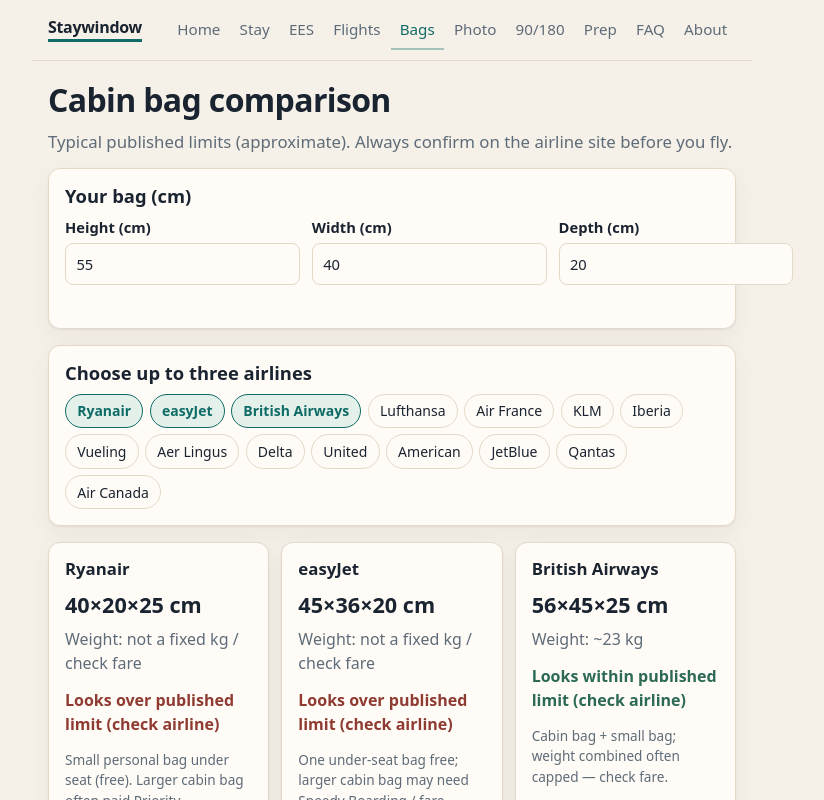
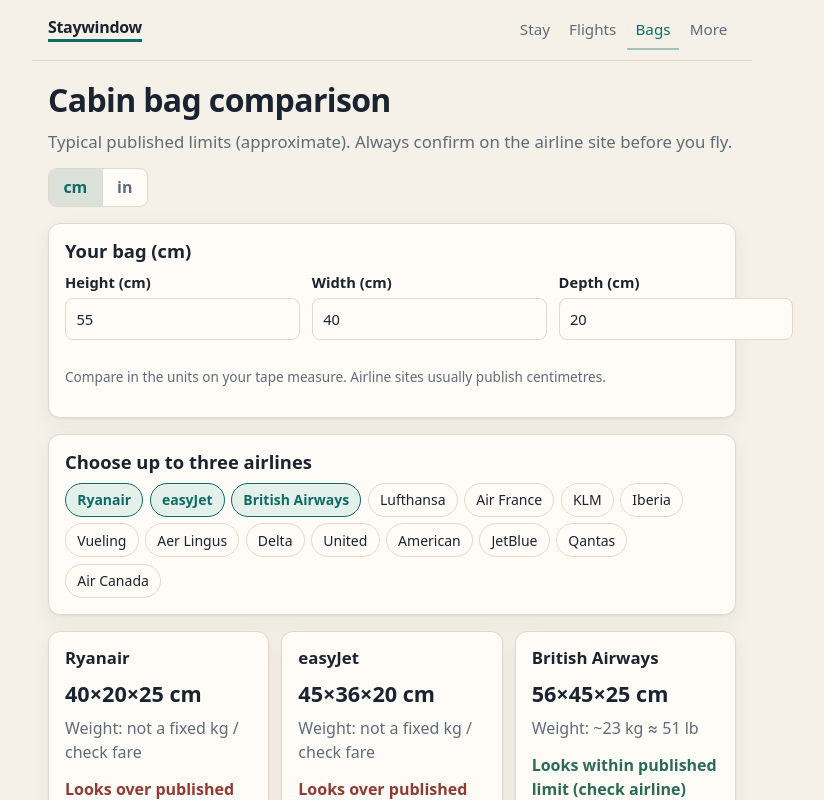
Before and after one commit to RoucherBuild/clearstay, a React (Vite) app: page /bags in a window 1280 px wide. Shown: the top 800 px of the page, without its empty margins (248-1072 px from the left). Built offline with nearby package versions, Linux system fonts and the light colour scheme.

Commit message:
Bags unit toggle, Stay copy-link and reset date, compact header.

```diff
--- a/src/App.css
+++ b/src/App.css
@@ -21,7 +21,8 @@
   justify-content: space-between;
   gap: 0.75rem;
   padding: 0.65rem 1rem;
-  flex-wrap: wrap;
+  flex-wrap: nowrap;
+  position: relative;
 }
 
 .brand {
@@ -32,27 +33,17 @@
   border-bottom: 3px solid var(--horizon);
   padding-bottom: 0.1rem;
   line-height: 1.2;
-}
-
-.nav-toggle {
-  border: 1px solid var(--line);
-  background: var(--card);
-  border-radius: 8px;
-  padding: 0.35rem 0.7rem;
-  color: var(--ink);
-  cursor: pointer;
+  flex-shrink: 0;
 }
 
 .site-nav {
-  display: none;
-  width: 100%;
-  flex-direction: column;
-  gap: 0.15rem;
-  padding-bottom: 0.5rem;
-}
-
-.site-nav.open {
   display: flex;
+  flex-direction: row;
+  flex-wrap: nowrap;
+  align-items: center;
+  gap: 0.1rem;
+  width: auto;
+  margin-left: auto;
 }
 
 .nav-link {
@@ -62,6 +53,13 @@
   border-radius: 0;
   font-size: 0.95rem;
   border-bottom: 2px solid transparent;
+  background: transparent;
+  border-top: none;
+  border-left: none;
+  border-right: none;
+  cursor: pointer;
+  font-family: inherit;
+  font-weight: inherit;
 }
 
 .nav-link:hover {
@@ -72,6 +70,79 @@
   color: var(--horizon);
   background: transparent;
   border-bottom-color: color-mix(in srgb, var(--horizon) 35%, transparent);
+}
+
+.nav-more {
+  position: relative;
+}
+
+.nav-more-btn {
+  display: inline-flex;
+  align-items: center;
+}
+
+.more-panel {
+  position: absolute;
+  top: calc(100% + 0.35rem);
+  right: 0;
+  z-index: 30;
+  min-width: 12rem;
+  background: var(--paper);
+  border: 1px solid var(--line);
+  border-radius: 10px;
+  box-shadow: var(--shadow);
+  padding: 0.35rem;
+  display: flex;
+  flex-direction: column;
+  gap: 0.1rem;
+}
+
+.more-link {
+  text-decoration: none;
+  color: var(--mute);
+  padding: 0.5rem 0.65rem;
+  border-radius: 6px;
+  font-size: 0.95rem;
+  border-bottom: none;
+}
+
+.more-link:hover {
+  color: var(--horizon);
+  background: color-mix(in srgb, var(--horizon) 8%, transparent);
+}
+
+.more-link.active {
+  color: var(--horizon);
+  font-weight: 600;
+}
+
+@media (max-width: 719px) {
+  .header-inner {
+    flex-wrap: wrap;
+  }
+
+  .site-nav {
+    width: 100%;
+    justify-content: flex-start;
+    gap: 0.05rem;
+  }
+
+  .nav-more {
+    position: static;
+  }
+
+  .more-panel {
+    position: absolute;
+    left: 0;
+    right: 0;
+    top: 100%;
+    width: 100%;
+    min-width: 0;
+    border-radius: 0;
+    border-left: none;
+    border-right: none;
+    box-shadow: 0 8px 16px rgb(26 35 48 / 0.08);
+  }
 }
 
 .site-main {
@@ -620,23 +691,6 @@
 }
 
 @media (min-width: 720px) {
-  .nav-toggle {
-    display: none;
-  }
-
-  .site-nav {
-    display: flex;
-    flex-direction: row;
-    flex-wrap: wrap;
-    width: auto;
-    padding-bottom: 0;
-    gap: 0.1rem;
-  }
-
-  .header-inner {
-    flex-wrap: nowrap;
-  }
-
   h1 {
     font-size: 2rem;
   }
@@ -991,3 +1045,46 @@
 .prep-ees-link {
   margin: 0.65rem 0 0;
 }
+
+
+/* Bags unit toggle */
+.unit-toggle {
+  display: inline-flex;
+  gap: 0;
+  margin: 0 0 1rem;
+  border: 1px solid var(--line);
+  border-radius: 8px;
+  overflow: hidden;
+  background: var(--card);
+}
+
+.unit-btn {
+  border: none;
+  background: transparent;
+  color: var(--mute);
+  padding: 0.4rem 0.9rem;
+  cursor: pointer;
+  font: inherit;
+  font-weight: 600;
+}
+
+.unit-btn + .unit-btn {
+  border-left: 1px solid var(--line);
+}
+
+.unit-btn.active {
+  background: color-mix(in srgb, var(--horizon) 12%, var(--paper));
+  color: var(--horizon);
+}
+
+.copy-estimate-row {
+  display: flex;
+  flex-wrap: wrap;
+  align-items: center;
+  gap: 0.65rem;
+  margin: 0.5rem 0 0.85rem;
+}
+
+.next-full-block {
+  margin: 0.75rem 0;
+}
--- a/src/components/Layout.tsx
+++ b/src/components/Layout.tsx
@@ -1,57 +1,132 @@
-import { NavLink, Outlet } from 'react-router-dom'
-import { useState } from 'react'
+import { NavLink, Outlet, useLocation } from 'react-router-dom'
+import { useEffect, useRef, useState } from 'react'
 import { EU_SHORT_STAY_CALCULATOR } from '../lib/officialLinks'
 
-const NAV = [
-  { to: '/', label: 'Home', end: true },
+const PRIMARY = [
   { to: '/stay', label: 'Stay' },
-  { to: '/ees', label: 'EES' },
   { to: '/flights', label: 'Flights' },
   { to: '/bags', label: 'Bags' },
+] as const
+
+const MORE_LINKS = [
+  { to: '/', label: 'Home', end: true },
+  { to: '/ees', label: 'EES' },
   { to: '/photo', label: 'Photo' },
   { to: '/guide/90-180', label: '90/180' },
+  { to: '/guide/schengen-countries', label: 'Schengen countries' },
   { to: '/prep', label: 'Prep' },
   { to: '/faq', label: 'FAQ' },
-]
+  { to: '/about', label: 'About' },
+  { to: '/terms', label: 'Terms' },
+] as const
+
+function moreIsActive(pathname: string): boolean {
+  if (pathname === '/' || pathname === '/privacy') return true
+  if (pathname.startsWith('/guide/')) return true
+  return (
+    pathname === '/ees' ||
+    pathname === '/prep' ||
+    pathname === '/faq' ||
+    pathname === '/about' ||
+    pathname === '/terms' ||
+    pathname === '/photo'
+  )
+}
 
 export function Layout() {
-  const [open, setOpen] = useState(false)
+  const location = useLocation()
+  const [moreOpen, setMoreOpen] = useState(false)
+  const moreWrapRef = useRef<HTMLDivElement>(null)
+
+  useEffect(() => {
+    setMoreOpen(false)
+  }, [location.pathname])
+
+  useEffect(() => {
+    if (!moreOpen) return
+
+    const onKey = (e: KeyboardEvent) => {
+      if (e.key === 'Escape') setMoreOpen(false)
+    }
+    const onPointer = (e: MouseEvent | TouchEvent) => {
+      const el = moreWrapRef.current
+      if (el && e.target instanceof Node && !el.contains(e.target)) {
+        setMoreOpen(false)
+      }
+    }
+    document.addEventListener('keydown', onKey)
+    document.addEventListener('mousedown', onPointer)
+    document.addEventListener('touchstart', onPointer)
+    return () => {
+      document.removeEventListener('keydown', onKey)
+      document.removeEventListener('mousedown', onPointer)
+      document.removeEventListener('touchstart', onPointer)
+    }
+  }, [moreOpen])
+
+  const moreActive = moreIsActive(location.pathname)
 
   return (
     <div className="shell">
       <header className="site-header">
         <div className="header-inner">
-          <NavLink to="/" className="brand" onClick={() => setOpen(false)}>
+          <NavLink to="/" className="brand" onClick={() => setMoreOpen(false)}>
             Staywindow
           </NavLink>
-          <button
-            type="button"
-            className="nav-toggle"
-            aria-expanded={open}
-            aria-controls="site-nav"
-            onClick={() => setOpen((v) => !v)}
-          >
-            {open ? 'Close' : 'Menu'}
-          </button>
-          <nav id="site-nav" className={open ? 'site-nav open' : 'site-nav'}>
-            {NAV.map((item) => (
+          <nav className="site-nav" aria-label="Primary">
+            {PRIMARY.map((item) => (
               <NavLink
                 key={item.to}
                 to={item.to}
-                end={item.end}
                 className={({ isActive }) => (isActive ? 'nav-link active' : 'nav-link')}
-                onClick={() => setOpen(false)}
               >
                 {item.label}
               </NavLink>
             ))}
-            <NavLink
-              to="/about"
-              className={({ isActive }) => (isActive ? 'nav-link active' : 'nav-link')}
-              onClick={() => setOpen(false)}
-            >
-              About
-            </NavLink>
+            <div className="nav-more" ref={moreWrapRef}>
+              <button
+                type="button"
+                className={
+                  moreOpen || moreActive ? 'nav-link nav-more-btn active' : 'nav-link nav-more-btn'
+                }
+                aria-expanded={moreOpen}
+                aria-haspopup="true"
+                aria-controls="more-panel"
+                id="more-trigger"
+                onClick={() => setMoreOpen((v) => !v)}
+                onKeyDown={(e) => {
+                  if (e.key === 'Enter' || e.key === ' ') {
+                    e.preventDefault()
+                    setMoreOpen((v) => !v)
+                  }
+                }}
+              >
+                More
+              </button>
+              {moreOpen && (
+                <div
+                  id="more-panel"
+                  className="more-panel"
+                  role="menu"
+                  aria-labelledby="more-trigger"
+                >
+                  {MORE_LINKS.map((item) => (
+                    <NavLink
+                      key={item.to}
+                      to={item.to}
+                      end={'end' in item ? item.end : undefined}
+                      role="menuitem"
+                      className={({ isActive }) =>
+                        isActive ? 'more-link active' : 'more-link'
+                      }
+                      onClick={() => setMoreOpen(false)}
+                    >
+                      {item.label}
+                    </NavLink>
+                  ))}
+                </div>
+              )}
+            </div>
           </nav>
         </div>
       </header>
--- a/src/lib/bags.ts
+++ b/src/lib/bags.ts
@@ -129,3 +129,42 @@
   const m = [...airline.maxCm].map(Number).sort((a, b) => b - a)
   return u[0] <= m[0] && u[1] <= m[1] && u[2] <= m[2]
 }
+
+export type BagUnits = 'cm' | 'in'
+
+/** Convert centimetres to inches, one decimal place. */
+export function cmToIn(cm: number): number {
+  return Math.round((cm / 2.54) * 10) / 10
+}
+
+/**
+ * Convert inches to centimetres: one decimal, or integer when it lands on a whole cm.
+ */
+export function inToCm(inches: number): number {
+  const rounded = Math.round(inches * 2.54 * 10) / 10
+  return Number.isInteger(rounded) ? Math.trunc(rounded) : rounded
+}
+
+/** Convert a display dimension to cm for bagFits. */
+export function toCm(value: number, units: BagUnits): number {
+  return units === 'in' ? value * 2.54 : value
+}
+
+/** Format airline published dims for the current unit mode. */
+export function formatAirlineDims(
+  maxCm: [number, number, number],
+  units: BagUnits,
+): string {
+  if (units === 'cm') {
+    return `${maxCm[0]}×${maxCm[1]}×${maxCm[2]} cm`
+  }
+  const [h, w, d] = maxCm.map(cmToIn) as [number, number, number]
+  return `${h} × ${w} × ${d} in  (${maxCm[0]} × ${maxCm[1]} × ${maxCm[2]} cm)`
+}
+
+/** Weight line: kg with approx lb, or the fixed null wording. */
+export function formatBagWeight(maxKg: number | null): string {
+  if (maxKg == null) return 'not a fixed kg / check fare'
+  const lb = Math.round(maxKg * 2.20462)
+  return `~${maxKg} kg ≈ ${lb} lb`
+}
--- a/src/pages/Bags.tsx
+++ b/src/pages/Bags.tsx
@@ -1,14 +1,66 @@
-import { useMemo, useState } from 'react'
+import { useEffect, useMemo, useState } from 'react'
 import { RouteMeta } from '../components/RouteMeta'
-import { AIRLINE_BAGS, bagFits } from '../lib/bags'
+import {
+  AIRLINE_BAGS,
+  bagFits,
+  cmToIn,
+  formatAirlineDims,
+  formatBagWeight,
+  inToCm,
+  toCm,
+  type BagUnits,
+} from '../lib/bags'
 
 const DEFAULT_IDS = ['ryanair', 'easyjet', 'ba']
+const UNITS_KEY = 'staywindow.bagUnits'
+
+function readStoredUnits(): BagUnits {
+  try {
+    const v = localStorage.getItem(UNITS_KEY)
+    if (v === 'in' || v === 'cm') return v
+  } catch {
+    /* ignore */
+  }
+  return 'cm'
+}
+
+function convertDisplayTriple(
+  h: number,
+  w: number,
+  d: number,
+  from: BagUnits,
+  to: BagUnits,
+): [number, number, number] {
+  if (from === to) return [h, w, d]
+  if (from === 'cm' && to === 'in') {
+    return [cmToIn(h), cmToIn(w), cmToIn(d)]
+  }
+  return [inToCm(h), inToCm(w), inToCm(d)]
+}
 
 export function Bags() {
   const [selected, setSelected] = useState<string[]>(DEFAULT_IDS)
-  const [h, setH] = useState(55)
-  const [w, setW] = useState(40)
-  const [d, setD] = useState(20)
+  const [units, setUnits] = useState<BagUnits>(() => readStoredUnits())
+  const [h, setH] = useState(() => {
+    const u = readStoredUnits()
+    return u === 'in' ? cmToIn(55) : 55
+  })
+  const [w, setW] = useState(() => {
+    const u = readStoredUnits()
+    return u === 'in' ? cmToIn(40) : 40
+  })
+  const [d, setD] = useState(() => {
+    const u = readStoredUnits()
+    return u === 'in' ? cmToIn(20) : 20
+  })
+
+  useEffect(() => {
+    try {
+      localStorage.setItem(UNITS_KEY, units)
+    } catch {
+      /* ignore */
+    }
+  }, [units])
 
   const compared = useMemo(
     () => AIRLINE_BAGS.filter((a) => selected.includes(a.id)).slice(0, 3),
@@ -23,7 +75,21 @@
     })
   }
 
-  const userDims: [number, number, number] = [h, w, d]
+  const switchUnits = (next: BagUnits) => {
+    if (next === units) return
+    const [nh, nw, nd] = convertDisplayTriple(h, w, d, units, next)
+    setH(nh)
+    setW(nw)
+    setD(nd)
+    setUnits(next)
+  }
+
+  const unitLabel = units === 'in' ? 'in' : 'cm'
+  const userCm: [number, number, number] = [
+    toCm(h, units),
+    toCm(w, units),
+    toCm(d, units),
+  ]
 
   return (
     <>
@@ -37,37 +103,62 @@
         fly.
       </p>
 
+      <div className="unit-toggle" role="group" aria-label="Measurement units">
+        <button
+          type="button"
+          className={units === 'cm' ? 'unit-btn active' : 'unit-btn'}
+          aria-pressed={units === 'cm'}
+          onClick={() => switchUnits('cm')}
+        >
+          cm
+        </button>
+        <button
+          type="button"
+          className={units === 'in' ? 'unit-btn active' : 'unit-btn'}
+          aria-pressed={units === 'in'}
+          onClick={() => switchUnits('in')}
+        >
+          in
+        </button>
+      </div>
+
       <section className="card form-card">
-        <h2>Your bag (cm)</h2>
+        <h2>Your bag ({unitLabel})</h2>
         <div className="form-grid three-col">
           <label className="field">
-            <span>Height (cm)</span>
+            <span>Height ({unitLabel})</span>
             <input
               type="number"
               min={1}
+              step="any"
               value={h}
               onChange={(e) => setH(Number(e.target.value))}
             />
           </label>
           <label className="field">
-            <span>Width (cm)</span>
+            <span>Width ({unitLabel})</span>
             <input
               type="number"
               min={1}
+              step="any"
               value={w}
               onChange={(e) => setW(Number(e.target.value))}
             />
           </label>
           <label className="field">
-            <span>Depth (cm)</span>
+            <span>Depth ({unitLabel})</span>
             <input
               type="number"
               min={1}
+              step="any"
               value={d}
               onChange={(e) => setD(Number(e.target.value))}
             />
           </label>
         </div>
+        <p className="muted small">
+          Compare in the units on your tape measure. Airline sites usually publish centimetres.
+        </p>
       </section>
 
       <section className="card">
@@ -89,16 +180,12 @@
 
       <section className="compare-grid" aria-label="Airline comparison">
         {compared.map((a) => {
-          const fit = bagFits(userDims, a)
+          const fit = bagFits(userCm, a)
           return (
             <article key={a.id} className="card compare-card">
               <h3>{a.name}</h3>
-              <p className="big-dims">
-                {a.maxCm[0]}×{a.maxCm[1]}×{a.maxCm[2]} cm
-              </p>
-              <p className="muted">
-                Weight: {a.maxKg != null ? `~${a.maxKg} kg` : 'not a fixed kg / check fare'}
-              </p>
+              <p className="big-dims">{formatAirlineDims(a.maxCm, units)}</p>
+              <p className="muted">Weight: {formatBagWeight(a.maxKg)}</p>
               <p className={fit ? 'fit-pass' : 'fit-fail'}>
                 {fit
                   ? 'Looks within published limit (check airline)'
```
Also changed, not shown: src/lib/schengen.ts (+9 -16 lines), src/pages/Stay.tsx (+51 -7 lines).
